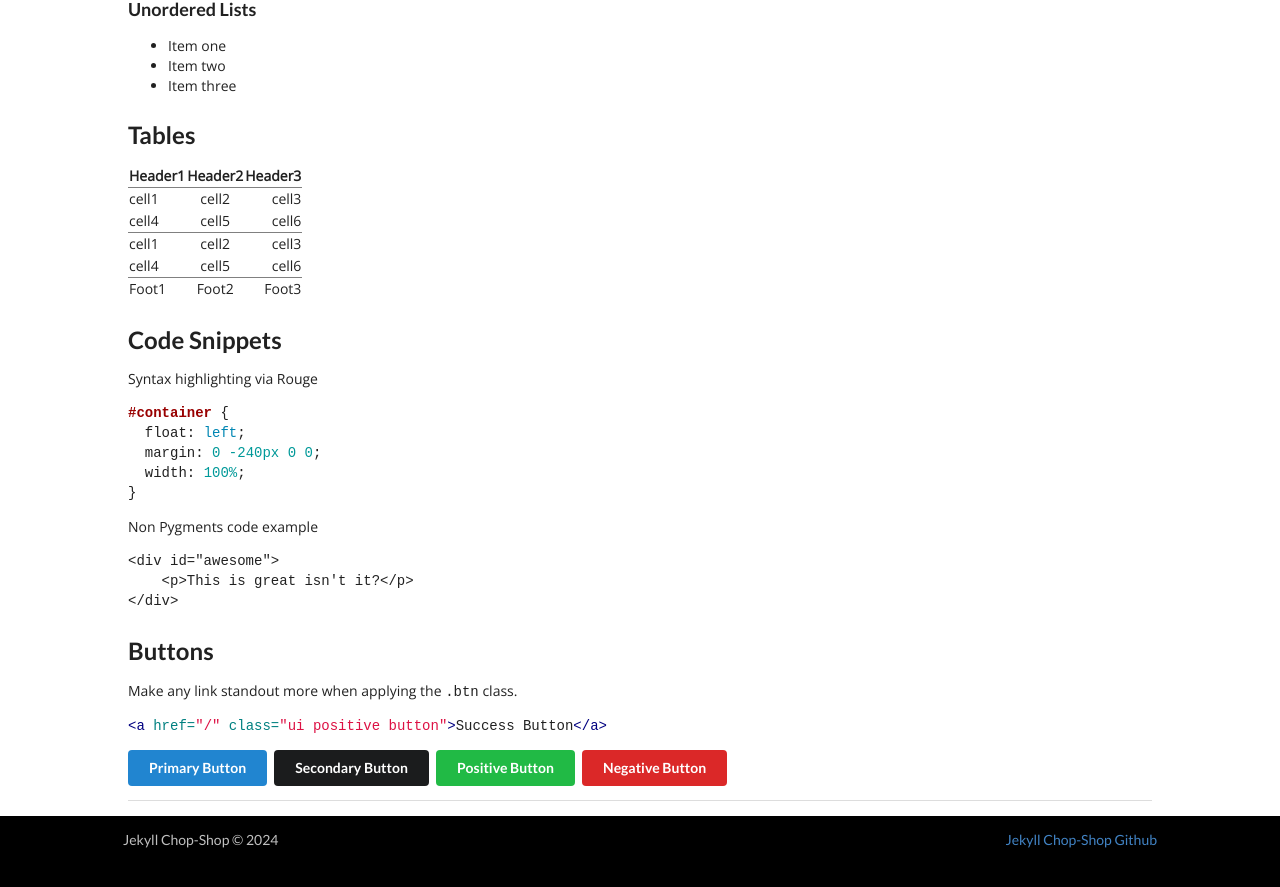
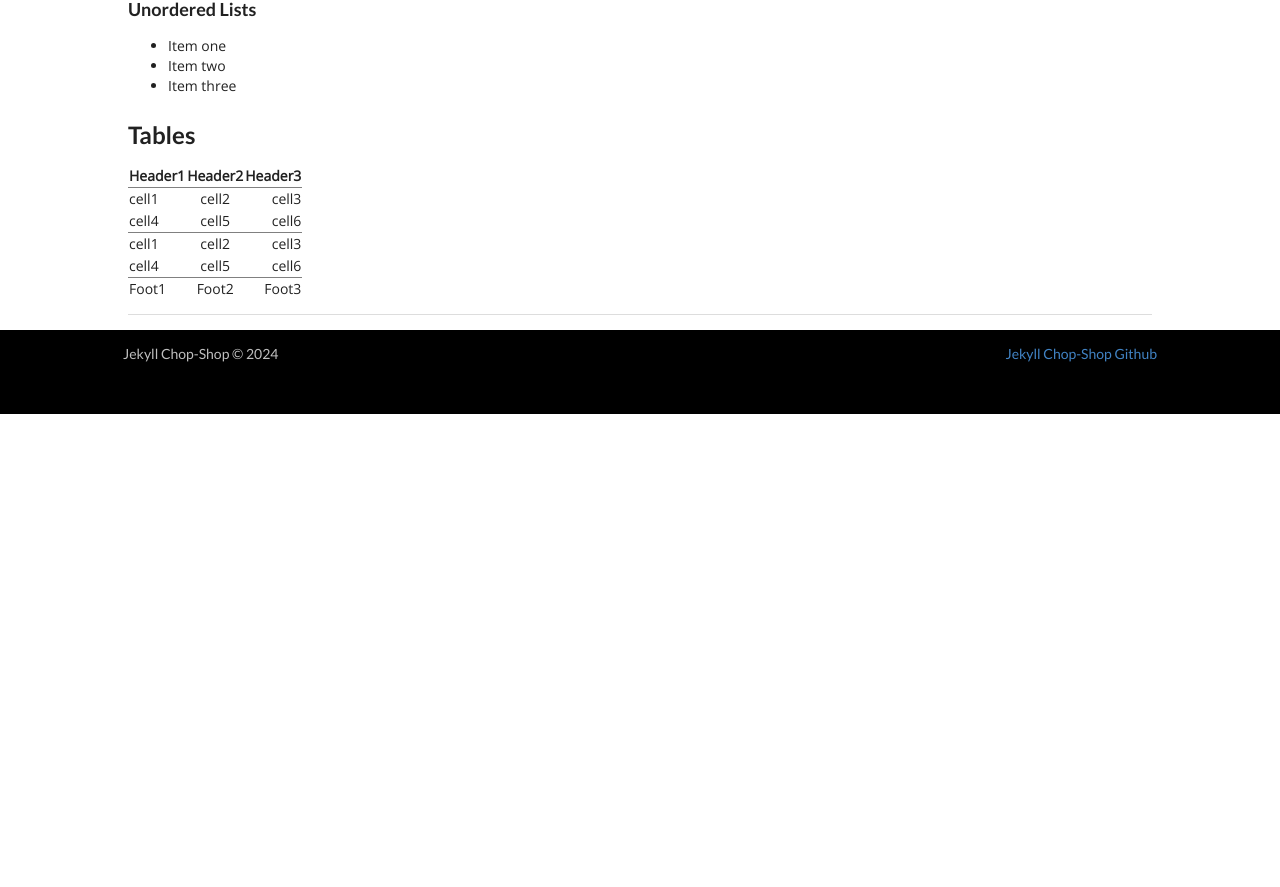
Before and after one commit to jkopczyn/jekyll-chopshop, a Jekyll site: the page built from _posts/2011-03-10-sample-post.md, in a window 1280 px wide and 900 px high, scrolled down 1187 px. Shown: the top 887 px of the window. Built offline with Jekyll 4.4.1, drawn with Linux system fonts in a browser that asks for light colours; after the commit the page ends 1601 px from its top, so only the background shows below that.

Commit message:
remove more examples not needed

````diff
--- a/_posts/2011-03-10-sample-post.md
+++ b/_posts/2011-03-10-sample-post.md
@@ -67,34 +67,3 @@ HTML and <abbr title="cascading stylesheets">CSS<abbr> are our tools. Mauris a a
 |=====
 | Foot1   | Foot2   | Foot3
 {: rules="groups"}
-
-## Code Snippets
-
-Syntax highlighting via Rouge
-
-```css
-#container {
-  float: left;
-  margin: 0 -240px 0 0;
-  width: 100%;
-}
-```
-
-Non Pygments code example
-
-    <div id="awesome">
-        <p>This is great isn't it?</p>
-    </div>
-
-## Buttons
-
-Make any link standout more when applying the `.btn` class.
-
-```html
-<a href="/" class="ui positive button">Success Button</a>
-```
-
-<a href="/" class="ui primary button">Primary Button</a>
-<a href="/" class="ui secondary button">Secondary Button</a>
-<a href="/" class="ui positive button">Positive Button</a>
-<a href="/" class="ui negative button">Negative Button</a>
````
Also changed, not shown: _posts/2010-04-17-Lorem-Ipsum.html (+0 -8 lines), _posts/2012-05-22-readability-post.md (+0 -20 lines), _posts/2013-06-25-video-post.md (deleted, +0 -15 lines), _posts/2013-08-16-code-highlighting-post.md (deleted, +0 -95 lines).
